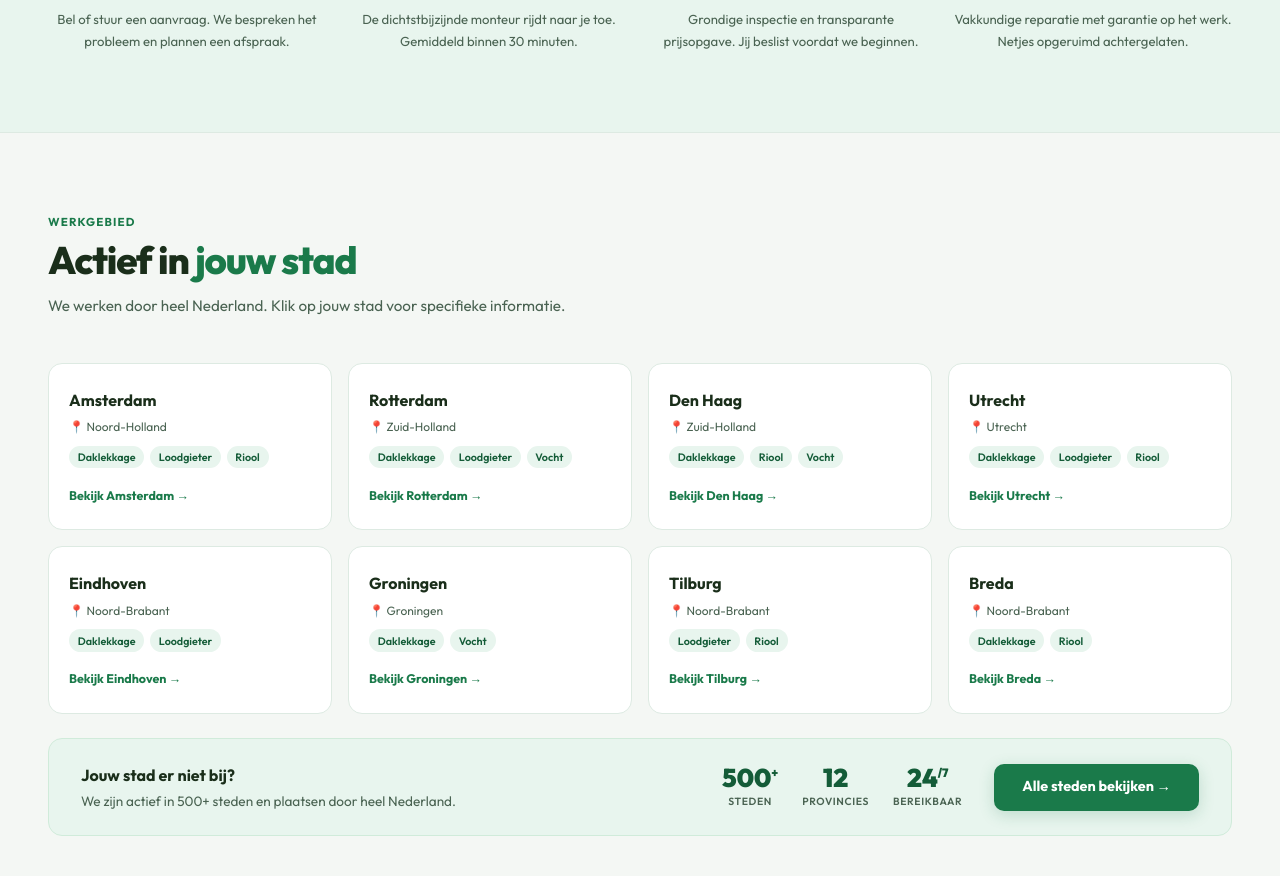
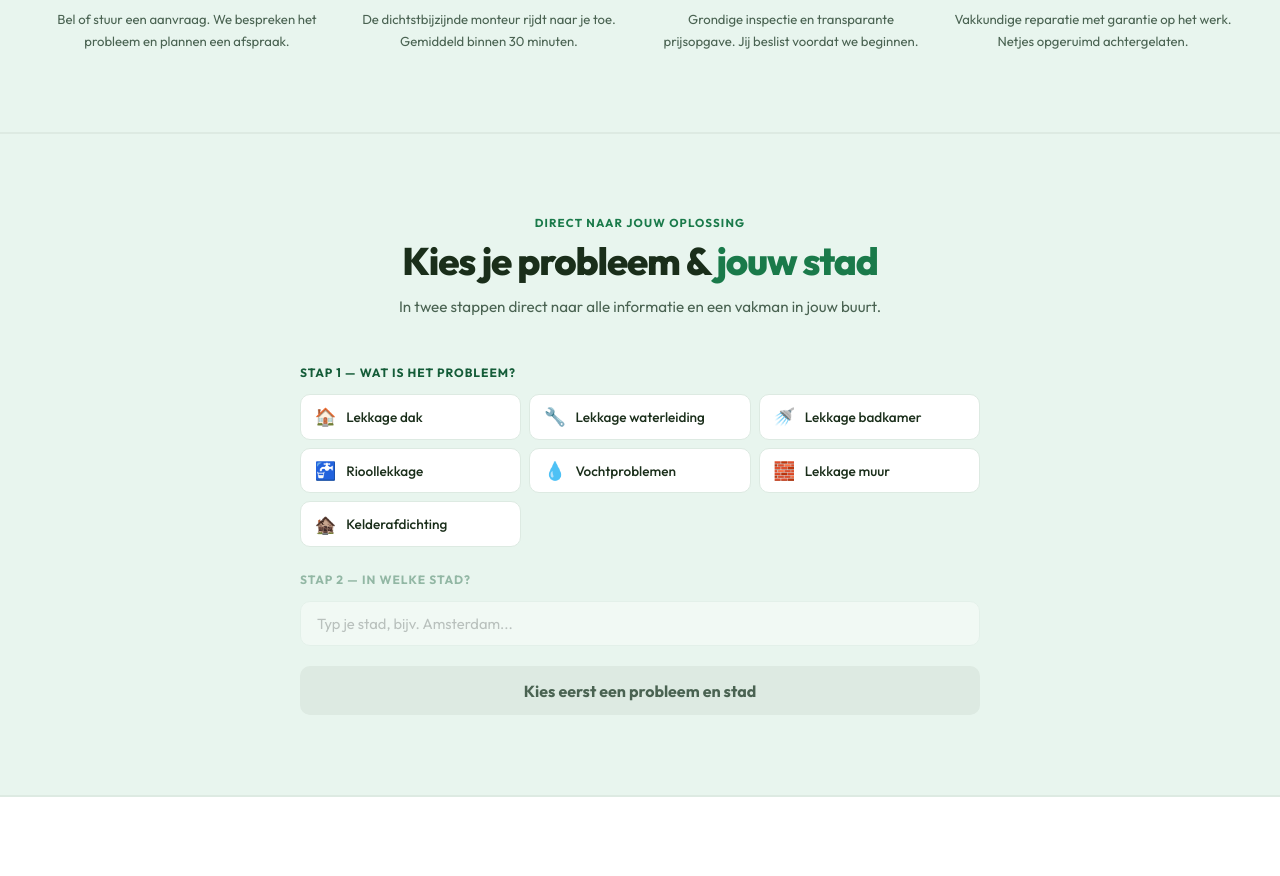
Before and after one commit to SanderKooi/lekkage, a Next.js app: page / in a window 1280 px wide. Shown: the part 1863-2739 px from the top of the page. Built offline with nearby package versions, Linux system fonts and the light colour scheme.

Commit message:
Update index.jsx

```diff
--- a/pages/index.jsx
+++ b/pages/index.jsx
@@ -1,17 +1,7 @@
 import Head from 'next/head'
 import { useState, useRef, useEffect } from 'react'
 import Nav from '../components/Nav'
-
-const steden = [
-  { naam: 'Amsterdam', slug: 'amsterdam', prov: 'Noord-Holland', tags: ['Daklekkage','Loodgieter','Riool'] },
-  { naam: 'Rotterdam', slug: 'rotterdam', prov: 'Zuid-Holland', tags: ['Daklekkage','Loodgieter','Vocht'] },
-  { naam: 'Den Haag', slug: 'den-haag', prov: 'Zuid-Holland', tags: ['Daklekkage','Riool','Vocht'] },
-  { naam: 'Utrecht', slug: 'utrecht', prov: 'Utrecht', tags: ['Daklekkage','Loodgieter','Riool'] },
-  { naam: 'Eindhoven', slug: 'eindhoven', prov: 'Noord-Brabant', tags: ['Daklekkage','Loodgieter'] },
-  { naam: 'Groningen', slug: 'groningen', prov: 'Groningen', tags: ['Daklekkage','Vocht'] },
-  { naam: 'Tilburg', slug: 'tilburg', prov: 'Noord-Brabant', tags: ['Loodgieter','Riool'] },
-  { naam: 'Breda', slug: 'breda', prov: 'Noord-Brabant', tags: ['Daklekkage','Riool'] },
-]
+import { steden as alleSteden, lekkageTypes } from '../data'
 
 const faqs = [
   { v: 'Hoe snel komen jullie bij een lekkage?', a: 'We streven ernaar zo snel mogelijk bij je te zijn. Gemiddeld zijn we binnen 30 minuten ter plaatse. Bel ons voor een actuele inschatting.' },
@@ -41,6 +31,31 @@ export default function Homepage() {
   const touchStartX = useRef(0)
   const VISIBLE = 3
   const GAP = 20
+
+  // Funnel state
+  const [funnelDienst, setFunnelDienst] = useState(null)
+  const [funnelStad, setFunnelStad] = useState('')
+  const [funnelSuggestions, setFunnelSuggestions] = useState([])
+  const [funnelStadSlug, setFunnelStadSlug] = useState(null)
+
+  function handleFunnelStadInput(val) {
+    setFunnelStad(val)
+    setFunnelStadSlug(null)
+    if (val.length < 2) { setFunnelSuggestions([]); return }
+    const matches = alleSteden.filter(s => s.naam.toLowerCase().startsWith(val.toLowerCase())).slice(0, 6)
+    setFunnelSuggestions(matches)
+  }
+
+  function selectFunnelStad(s) {
+    setFunnelStad(s.naam)
+    setFunnelStadSlug(s.slug)
+    setFunnelSuggestions([])
+  }
+
+  function funnelGo() {
+    if (!funnelDienst || !funnelStadSlug) return
+    window.location.href = `/lekkage/${funnelDienst}/${funnelStadSlug}`
+  }
 
   function getVisible() {
     if (typeof window === 'undefined') return 3
@@ -197,32 +212,92 @@ export default function Homepage() {
         </div>
       </section>
 
-      {/* STEDEN */}
-      <section className="section" id="steden">
+      {/* FUNNEL */}
+      <section className="section section-alt" id="steden">
         <div className="section-inner">
-          <div className="sec-head">
-            <div className="eyebrow">Werkgebied</div>
-            <h2>Actief in <em>jouw stad</em></h2>
-            <p className="sec-sub">We werken door heel Nederland. Klik op jouw stad voor specifieke informatie.</p>
+          <div className="sec-head-center">
+            <div className="eyebrow">Direct naar jouw oplossing</div>
+            <h2>Kies je probleem & <em>jouw stad</em></h2>
+            <p className="sec-sub">In twee stappen direct naar alle informatie en een vakman in jouw buurt.</p>
           </div>
-          <div className="cities-grid">
-            {steden.map(s => (
-              <a key={s.slug} href={`/lekdetectie/${s.slug}`} className="city-card">
-                <div className="city-name">{s.naam}</div>
-                <div className="city-prov">📍 {s.prov}</div>
-                <div className="city-tags">{s.tags.map(t => <span key={t} className="city-tag">{t}</span>)}</div>
-                <div className="city-arrow">Bekijk {s.naam} →</div>
-              </a>
-            ))}
-          </div>
-          <div className="cities-cta">
-            <div className="cities-cta-left"><h3>Jouw stad er niet bij?</h3><p>We zijn actief in 500+ steden en plaatsen door heel Nederland.</p></div>
-            <div className="cities-counts">
-              <div className="count-item"><div className="count-num">500<sup>+</sup></div><div className="count-label">Steden</div></div>
-              <div className="count-item"><div className="count-num">12</div><div className="count-label">Provincies</div></div>
-              <div className="count-item"><div className="count-num">24<sup>/7</sup></div><div className="count-label">Bereikbaar</div></div>
+
+          <div style={{maxWidth:'680px',margin:'0 auto'}}>
+            {/* STAP 1 — Dienst */}
+            <div style={{marginBottom:'1.5rem'}}>
+              <div style={{fontSize:'0.75rem',fontWeight:700,color:'var(--green-dark)',letterSpacing:'0.08em',textTransform:'uppercase',marginBottom:'0.75rem'}}>
+                Stap 1 — Wat is het probleem?
+              </div>
+              <div style={{display:'grid',gridTemplateColumns:'repeat(auto-fill,minmax(180px,1fr))',gap:'0.5rem'}}>
+                {lekkageTypes.map(t => (
+                  <button
+                    key={t.slug}
+                    onClick={() => setFunnelDienst(t.slug)}
+                    style={{
+                      display:'flex',alignItems:'center',gap:'0.6rem',
+                      padding:'0.65rem 0.85rem',borderRadius:'10px',
+                      border: funnelDienst === t.slug ? '2px solid var(--green)' : '1.5px solid var(--border)',
+                      background: funnelDienst === t.slug ? 'var(--green3)' : 'white',
+                      cursor:'pointer',fontSize:'0.85rem',fontWeight: funnelDienst === t.slug ? 700 : 500,
+                      color: funnelDienst === t.slug ? 'var(--green-dark)' : 'var(--text)',
+                      transition:'all 0.15s',fontFamily:'inherit',textAlign:'left'
+                    }}
+                  >
+                    <span style={{fontSize:'1.1rem'}}>{t.icon}</span> {t.naam}
+                  </button>
+                ))}
+              </div>
             </div>
-            <a href="/alle-steden" className="btn-all">Alle steden bekijken →</a>
+
+            {/* STAP 2 — Stad */}
+            <div style={{marginBottom:'1.25rem',opacity: funnelDienst ? 1 : 0.4,transition:'opacity 0.2s',pointerEvents: funnelDienst ? 'auto' : 'none'}}>
+              <div style={{fontSize:'0.75rem',fontWeight:700,color:'var(--green-dark)',letterSpacing:'0.08em',textTransform:'uppercase',marginBottom:'0.75rem'}}>
+                Stap 2 — In welke stad?
+              </div>
+              <div style={{position:'relative'}}>
+                <input
+                  type="text"
+                  placeholder="Typ je stad, bijv. Amsterdam..."
+                  value={funnelStad}
+                  onChange={e => handleFunnelStadInput(e.target.value)}
+                  style={{width:'100%',padding:'0.75rem 1rem',border:'1.5px solid var(--border)',borderRadius:'10px',fontSize:'0.92rem',fontFamily:'inherit',outline:'none',boxSizing:'border-box',color:'var(--text)'}}
+                  onFocus={e => e.target.style.borderColor='var(--green)'}
+                  onBlur={e => { e.target.style.borderColor='var(--border)'; setTimeout(() => setFunnelSuggestions([]), 150) }}
+                />
+                {funnelSuggestions.length > 0 && (
+                  <div style={{position:'absolute',top:'calc(100% + 4px)',left:0,right:0,background:'white',border:'1.5px solid var(--border)',borderRadius:'10px',boxShadow:'0 8px 24px rgba(0,0,0,0.1)',zIndex:10,overflow:'hidden'}}>
+                    {funnelSuggestions.map(s => (
+                      <div
+                        key={s.slug}
+                        onMouseDown={() => selectFunnelStad(s)}
+                        style={{padding:'0.65rem 1rem',cursor:'pointer',fontSize:'0.88rem',color:'var(--text)',borderBottom:'1px solid var(--border)',display:'flex',justifyContent:'space-between',alignItems:'center'}}
+                        onMouseEnter={e => e.currentTarget.style.background='var(--green3)'}
+                        onMouseLeave={e => e.currentTarget.style.background='white'}
+                      >
+                        <span>📍 {s.naam}</span>
+                        <span style={{fontSize:'0.75rem',color:'var(--muted)'}}>{s.provincie}</span>
+                      </div>
+                    ))}
+                  </div>
+                )}
+              </div>
+            </div>
+
+            {/* GO KNOP */}
+            <button
+              onClick={funnelGo}
+              disabled={!funnelDienst || !funnelStadSlug}
+              style={{
+                width:'100%',padding:'0.9rem',borderRadius:'10px',border:'none',
+                background: funnelDienst && funnelStadSlug ? 'var(--orange)' : 'var(--border)',
+                color: funnelDienst && funnelStadSlug ? 'white' : 'var(--muted)',
+                fontSize:'1rem',fontWeight:700,cursor: funnelDienst && funnelStadSlug ? 'pointer' : 'not-allowed',
+                transition:'all 0.2s',fontFamily:'inherit'
+              }}
+            >
+              {funnelDienst && funnelStadSlug
+                ? `${lekkageTypes.find(t => t.slug === funnelDienst)?.naam} in ${funnelStad} bekijken →`
+                : 'Kies eerst een probleem en stad'}
+            </button>
           </div>
         </div>
       </section>
@@ -359,8 +434,8 @@ export default function Homepage() {
           </div>
           <div className="footer-col">
             <h4>Steden</h4>
-            {steden.slice(0,4).map(s => <a key={s.slug} href={`/lekdetectie/${s.slug}`}>{s.naam}</a>)}
-            <a href="/lekdetectie">Alle steden →</a>
+            {alleSteden.slice(0,4).map(s => <a key={s.slug} href={`/lekkage/${s.slug}`}>{s.naam}</a>)}
+            <a href="/lekkage">Alle steden →</a>
           </div>
           <div className="footer-col">
             <h4>Contact</h4>
```
